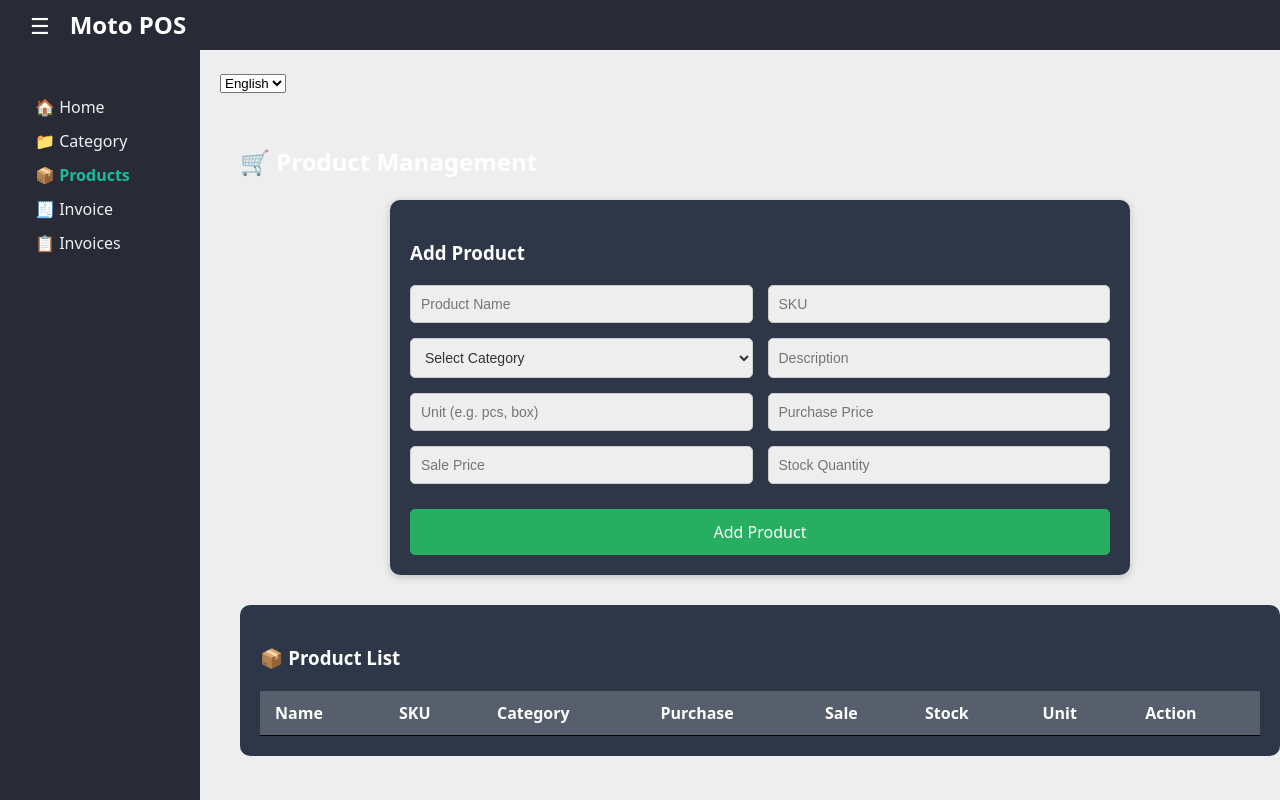
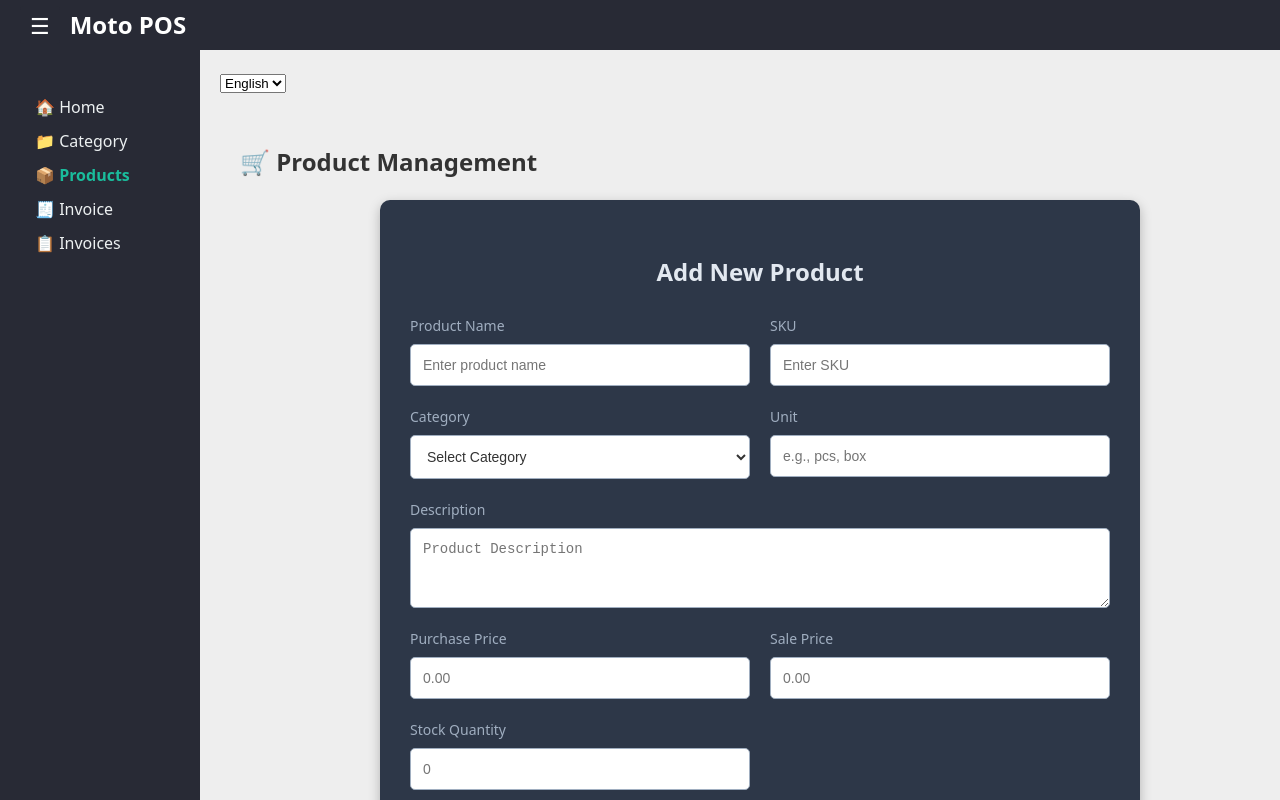
Before and after one commit to roni9843/KSA_SALES, a React (Vite) app in the folder renderer/: page /products in a window 1280 px wide. Built offline with nearby package versions, Linux system fonts and the light colour scheme.

Commit message:
Improve the UI of Add Product page form and list

```diff
--- a/renderer/src/components/AddProduct.jsx
+++ b/renderer/src/components/AddProduct.jsx
@@ -44,23 +44,59 @@ const AddProduct = ({ onAdded }) => {
 
     return (
         <div style={cardStyle}>
-            <h3>Add Product</h3>
+            <h3 style={headerStyle}>Add New Product</h3>
             <form onSubmit={handleSubmit} style={formStyle}>
-                <input name="name" placeholder="Product Name" value={form.name} onChange={handleChange} required style={inputStyle} />
-                <input name="sku" placeholder="SKU" value={form.sku} onChange={handleChange} required style={inputStyle} />
+                <div style={inputGroupStyle}>
+                    <label style={labelStyle}>Product Name</label>
+                    <input name="name" placeholder="Enter product name" value={form.name} onChange={handleChange} required style={inputStyle} />
+                </div>
 
-                <select name="category_id" value={form.category_id} onChange={handleChange} required style={inputStyle}>
-                    <option value="">Select Category</option>
-                    {categories.map(c => <option key={c.id} value={c.id}>{c.name}</option>)}
-                </select>
+                <div style={inputGroupStyle}>
+                    <label style={labelStyle}>SKU</label>
+                    <input name="sku" placeholder="Enter SKU" value={form.sku} onChange={handleChange} required style={inputStyle} />
+                </div>
 
-                <input name="description" placeholder="Description" value={form.description} onChange={handleChange} style={inputStyle} />
-                <input name="unit" placeholder="Unit (e.g. pcs, box)" value={form.unit} onChange={handleChange} style={inputStyle} />
-                <input name="purchase_price" placeholder="Purchase Price" value={form.purchase_price} onChange={handleChange} style={inputStyle} />
-                <input name="sale_price" placeholder="Sale Price" value={form.sale_price} onChange={handleChange} style={inputStyle} />
-                <input name="quantity_in_stock" placeholder="Stock Quantity" value={form.quantity_in_stock} onChange={handleChange} style={inputStyle} />
+                <div style={inputGroupStyle}>
+                    <label style={labelStyle}>Category</label>
+                    <select name="category_id" value={form.category_id} onChange={handleChange} required style={inputStyle}>
+                        <option value="">Select Category</option>
+                        {categories.map(c => <option key={c.id} value={c.id}>{c.name}</option>)}
+                    </select>
+                </div>
 
-                <button type="submit" style={buttonStyle}>Add Product</button>
+                <div style={inputGroupStyle}>
+                    <label style={labelStyle}>Unit</label>
+                    <input name="unit" placeholder="e.g., pcs, box" value={form.unit} onChange={handleChange} style={inputStyle} />
+                </div>
+
+                <div style={{ ...inputGroupStyle, gridColumn: '1 / span 2' }}>
+                    <label style={labelStyle}>Description</label>
+                    <textarea name="description" placeholder="Product Description" value={form.description} onChange={handleChange} style={{ ...inputStyle, height: '80px', resize: 'vertical' }} />
+                </div>
+
+                <div style={inputGroupStyle}>
+                    <label style={labelStyle}>Purchase Price</label>
+                    <input type="number" name="purchase_price" placeholder="0.00" value={form.purchase_price} onChange={handleChange} style={inputStyle} />
+                </div>
+
+                <div style={inputGroupStyle}>
+                    <label style={labelStyle}>Sale Price</label>
+                    <input type="number" name="sale_price" placeholder="0.00" value={form.sale_price} onChange={handleChange} style={inputStyle} />
+                </div>
+
+                <div style={inputGroupStyle}>
+                    <label style={labelStyle}>Stock Quantity</label>
+                    <input type="number" name="quantity_in_stock" placeholder="0" value={form.quantity_in_stock} onChange={handleChange} style={inputStyle} />
+                </div>
+
+                <button
+                    type="submit"
+                    style={buttonStyle}
+                    onMouseOver={(e) => e.currentTarget.style.backgroundColor = '#2ecc71'}
+                    onMouseOut={(e) => e.currentTarget.style.backgroundColor = '#27ae60'}
+                >
+                    Add Product
+                </button>
             </form>
         </div>
     );
@@ -68,40 +104,62 @@ const AddProduct = ({ onAdded }) => {
 
 const cardStyle = {
     background: '#2D3748',
-    padding: '20px',
+    padding: '30px',
     borderRadius: '10px',
     color: '#fff',
-    boxShadow: '0 2px 8px rgba(0,0,0,0.2)',
+    boxShadow: '0 4px 12px rgba(0,0,0,0.25)',
     maxWidth: '700px',
     margin: 'auto',
     marginBottom: '30px'
 };
 
+const headerStyle = {
+    textAlign: 'center',
+    marginBottom: '25px',
+    fontSize: '24px',
+    color: '#E2E8F0',
+};
+
 const formStyle = {
     display: 'grid',
     gridTemplateColumns: '1fr 1fr',
-    gap: '15px',
+    gap: '20px',
+};
+
+const inputGroupStyle = {
+    display: 'flex',
+    flexDirection: 'column',
+};
+
+const labelStyle = {
+    marginBottom: '8px',
+    fontSize: '14px',
+    color: '#A0AEC0',
 };
 
 const inputStyle = {
-    padding: '10px',
+    width: '100%',
+    padding: '12px',
     borderRadius: '5px',
-    border: '1px solid #ccc',
+    border: '1px solid #A0AEC0',
+    backgroundColor: '#fff',
+    color: '#333',
     fontSize: '14px',
-    backgroundColor: '#eeeeee',
-    color: '#333',
+    boxSizing: 'border-box',
 };
 
 const buttonStyle = {
     gridColumn: '1 / span 2',
-    padding: '12px',
+    padding: '15px',
     backgroundColor: '#27ae60',
     color: '#fff',
     border: 'none',
     borderRadius: '5px',
     cursor: 'pointer',
     fontSize: '16px',
-    marginTop: '10px'
+    fontWeight: 'bold',
+    marginTop: '10px',
+    transition: 'background-color 0.3s ease',
 };
 
 
--- a/renderer/src/components/ProductList.jsx
+++ b/renderer/src/components/ProductList.jsx
@@ -51,33 +51,33 @@ const ProductList = ({ refresh }) => {
 
     return (
         <div style={cardStyle}>
-            <h3>📦 Product List</h3>
+            <h3 style={{ textAlign: 'center', fontSize: '24px', marginBottom: '20px' }}>📦 Product List</h3>
             <table style={tableStyle}>
-                <thead>
+                <thead style={tableHeaderStyle}>
                     <tr>
-                        <th style={thTdStyle}>Name</th>
-                        <th style={thTdStyle}>SKU</th>
-                        <th style={thTdStyle}>Category</th>
-                        <th style={thTdStyle}>Purchase</th>
-                        <th style={thTdStyle}>Sale</th>
-                        <th style={thTdStyle}>Stock</th>
-                        <th style={thTdStyle}>Unit</th>
-                        <th style={thTdStyle}>Action</th>
+                        <th style={{ ...thStyle, textAlign: 'left' }}>Name</th>
+                        <th style={thStyle}>SKU</th>
+                        <th style={thStyle}>Category</th>
+                        <th style={thStyle}>Purchase Price</th>
+                        <th style={thStyle}>Sale Price</th>
+                        <th style={thStyle}>Stock</th>
+                        <th style={thStyle}>Unit</th>
+                        <th style={{ ...thStyle, textAlign: 'center' }}>Actions</th>
                     </tr>
                 </thead>
                 <tbody>
-                    {list.map(p => (
-                        <tr key={p.id}>
-                            <td style={thTdStyle}>{p.name}</td>
-                            <td style={thTdStyle}>{p.sku}</td>
-                            <td style={thTdStyle}>{p.category_name}</td>
-                            <td style={thTdStyle}>{p.purchase_price}</td>
-                            <td style={thTdStyle}>{p.sale_price}</td>
-                            <td style={thTdStyle}>{p.quantity_in_stock}</td>
-                            <td style={thTdStyle}>{p.unit}</td>
-                            <td style={thTdStyle}>
-                                <button onClick={() => setEditProduct(p)}>✏️</button>
-                                <button onClick={() => deleteProduct(p.id)}>🗑</button>
+                    {list.map((p, index) => (
+                        <tr key={p.id} style={tableRowStyle(index)}>
+                            <td style={{ ...tdStyle, textAlign: 'left' }}>{p.name}</td>
+                            <td style={tdStyle}>{p.sku}</td>
+                            <td style={tdStyle}>{p.category_name}</td>
+                            <td style={tdStyle}>{p.purchase_price.toFixed(2)}</td>
+                            <td style={tdStyle}>{p.sale_price.toFixed(2)}</td>
+                            <td style={{ ...tdStyle, color: p.quantity_in_stock < 10 ? '#F56565' : 'inherit', fontWeight: p.quantity_in_stock < 10 ? 'bold' : 'normal' }}>{p.quantity_in_stock}</td>
+                            <td style={tdStyle}>{p.unit}</td>
+                            <td style={{ ...tdStyle, textAlign: 'center' }}>
+                                <button onClick={() => setEditProduct(p)} style={editButtonStyle}>✏️ Edit</button>
+                                <button onClick={() => deleteProduct(p.id)} style={deleteButtonStyle}>🗑️ Delete</button>
                             </td>
                         </tr>
                     ))}
@@ -87,30 +87,45 @@ const ProductList = ({ refresh }) => {
             {editProduct && (
                 <div style={modalOverlay}>
                     <div style={modalBox}>
-                        <h3>Edit Product</h3>
+                        <h3 style={modalHeaderStyle}>Edit Product</h3>
                         <form onSubmit={handleEditSubmit} style={formStyle}>
-                            <input name="name" value={editProduct.name} onChange={handleChange} placeholder="Name" style={inputStyle} />
-                            <input name="sku" value={editProduct.sku} onChange={handleChange} placeholder="SKU" style={inputStyle} />
-                            <select
-                                name="category_id"
-                                value={editProduct.category_id}
-                                onChange={handleChange}
-                                style={inputStyle}
-                            >
-                                <option value="">Select Category</option>
-                                {categories.map(cat => (
-                                    <option key={cat.id} value={cat.id}>
-                                        {cat.name}
-                                    </option>
-                                ))}
-                            </select>
+                            <div style={inputGroupStyle}>
+                                <label style={labelStyle}>Name</label>
+                                <input name="name" value={editProduct.name} onChange={handleChange} placeholder="Name" style={inputStyle} />
+                            </div>
+                            <div style={inputGroupStyle}>
+                                <label style={labelStyle}>SKU</label>
+                                <input name="sku" value={editProduct.sku} onChange={handleChange} placeholder="SKU" style={inputStyle} />
+                            </div>
+                            <div style={inputGroupStyle}>
+                                <label style={labelStyle}>Category</label>
+                                <select name="category_id" value={editProduct.category_id} onChange={handleChange} style={inputStyle}>
+                                    <option value="">Select Category</option>
+                                    {categories.map(cat => <option key={cat.id} value={cat.id}>{cat.name}</option>)}
+                                </select>
+                            </div>
+                            <div style={inputGroupStyle}>
+                                <label style={labelStyle}>Unit</label>
+                                <input name="unit" value={editProduct.unit} onChange={handleChange} placeholder="Unit" style={inputStyle} />
+                            </div>
+                            <div style={{ ...inputGroupStyle, gridColumn: '1 / span 2' }}>
+                                <label style={labelStyle}>Description</label>
+                                <textarea name="description" value={editProduct.description} onChange={handleChange} placeholder="Description" style={{ ...inputStyle, height: '60px', resize: 'vertical' }} />
+                            </div>
+                            <div style={inputGroupStyle}>
+                                <label style={labelStyle}>Purchase Price</label>
+                                <input type="number" name="purchase_price" value={editProduct.purchase_price} onChange={handleChange} placeholder="Purchase Price" style={inputStyle} />
+                            </div>
+                            <div style={inputGroupStyle}>
+                                <label style={labelStyle}>Sale Price</label>
+                                <input type="number" name="sale_price" value={editProduct.sale_price} onChange={handleChange} placeholder="Sale Price" style={inputStyle} />
+                            </div>
+                            <div style={inputGroupStyle}>
+                                <label style={labelStyle}>Stock</label>
+                                <input type="number" name="quantity_in_stock" value={editProduct.quantity_in_stock} onChange={handleChange} placeholder="Stock" style={inputStyle} />
+                            </div>
 
-                            <input name="description" value={editProduct.description} onChange={handleChange} placeholder="Description" style={inputStyle} />
-                            <input name="purchase_price" value={editProduct.purchase_price} onChange={handleChange} placeholder="Purchase Price" style={inputStyle} />
-                            <input name="sale_price" value={editProduct.sale_price} onChange={handleChange} placeholder="Sale Price" style={inputStyle} />
-                            <input name="quantity_in_stock" value={editProduct.quantity_in_stock} onChange={handleChange} placeholder="Stock" style={inputStyle} />
-                            <input name="unit" value={editProduct.unit} onChange={handleChange} placeholder="Unit" style={inputStyle} />
-                            <div style={{ gridColumn: '1 / span 2', display: 'flex', gap: '10px' }}>
+                            <div style={{ gridColumn: '1 / span 2', display: 'flex', gap: '10px', marginTop: '10px' }}>
                                 <button type="submit" style={buttonStyle}>💾 Update</button>
                                 <button type="button" onClick={() => setEditProduct(null)} style={cancelButtonStyle}>❌ Cancel</button>
                             </div>
@@ -132,22 +147,60 @@ const cardStyle = {
 
 const tableStyle = {
     width: '100%',
+    marginTop: '20px',
     borderCollapse: 'collapse',
-    marginTop: '10px',
-    backgroundColor: '#575F6D',
-    color: '#fff'
+    borderRadius: '8px',
+    overflow: 'hidden',
 };
 
-const thTdStyle = {
-    padding: '10px 15px',
-    borderBottom: '1px solid #000000',
-    textAlign: 'left',
+const tableHeaderStyle = {
+    backgroundColor: '#4A5568',
+    color: '#fff',
+};
+
+const thStyle = {
+    padding: '12px 15px',
+    textAlign: 'right',
+    borderBottom: '1px solid #2D3748',
+    textTransform: 'uppercase',
+    fontSize: '12px',
+};
+
+const tableRowStyle = (index) => ({
+    backgroundColor: index % 2 === 0 ? '#575F6D' : '#4A5568',
+    borderBottom: '1px solid #2D3748',
+});
+
+const tdStyle = {
+    padding: '12px 15px',
+    textAlign: 'right',
+};
+
+const editButtonStyle = {
+    padding: '8px 12px',
+    backgroundColor: '#2B6CB0',
+    color: '#fff',
+    border: 'none',
+    borderRadius: '5px',
+    cursor: 'pointer',
+    marginRight: '5px',
+    transition: 'background-color 0.3s ease',
+};
+
+const deleteButtonStyle = {
+    padding: '8px 12px',
+    backgroundColor: '#C53030',
+    color: '#fff',
+    border: 'none',
+    borderRadius: '5px',
+    cursor: 'pointer',
+    transition: 'background-color 0.3s ease',
 };
 
 const modalOverlay = {
     position: 'fixed',
     top: 0, left: 0, right: 0, bottom: 0,
-    backgroundColor: 'rgba(0, 0, 0, 0.5)',
+    backgroundColor: 'rgba(0, 0, 0, 0.6)',
     display: 'flex',
     justifyContent: 'center',
     alignItems: 'center',
@@ -155,33 +208,57 @@ const modalOverlay = {
 };
 
 const modalBox = {
-    background: '#fff',
+    background: '#2D3748',
     padding: '30px',
     borderRadius: '10px',
-    minWidth: '400px',
-    color: '#000'
+    width: 'clamp(400px, 50vw, 600px)',
+    color: '#fff',
+    boxShadow: '0 5px 15px rgba(0,0,0,0.3)',
+};
+
+const modalHeaderStyle = {
+    textAlign: 'center',
+    marginBottom: '20px',
+    fontSize: '22px',
 };
 
 const formStyle = {
     display: 'grid',
     gridTemplateColumns: '1fr 1fr',
-    gap: '10px',
-    marginTop: '10px'
+    gap: '15px',
+};
+
+const inputGroupStyle = {
+    display: 'flex',
+    flexDirection: 'column',
+};
+
+const labelStyle = {
+    marginBottom: '5px',
+    fontSize: '14px',
+    color: '#A0AEC0',
 };
 
 const inputStyle = {
     padding: '10px',
     borderRadius: '5px',
-    border: '1px solid #ccc',
+    border: '1px solid #A0AEC0',
+    backgroundColor: '#fff',
+    color: '#333',
+    fontSize: '14px',
 };
 
 const buttonStyle = {
-    padding: '10px',
+    flex: 1,
+    padding: '12px',
     backgroundColor: '#27ae60',
     color: '#fff',
     border: 'none',
     borderRadius: '5px',
-    cursor: 'pointer'
+    cursor: 'pointer',
+    fontSize: '16px',
+    fontWeight: 'bold',
+    transition: 'background-color 0.3s ease',
 };
 
 const cancelButtonStyle = {
--- a/renderer/src/pages/ProductPage.jsx
+++ b/renderer/src/pages/ProductPage.jsx
@@ -9,7 +9,7 @@ const ProductPage = () => {
 
     return (
         <div style={{ padding: '20px', width: '100%' }}>
-            <h2 style={{ color: '#fff' }}>🛒 Product Management</h2>
+            <h2 style={{ color: '#333' }}>🛒 Product Management</h2>
             <AddProduct onAdded={refreshData} />
             <ProductList refresh={refresh} />
         </div>
```
